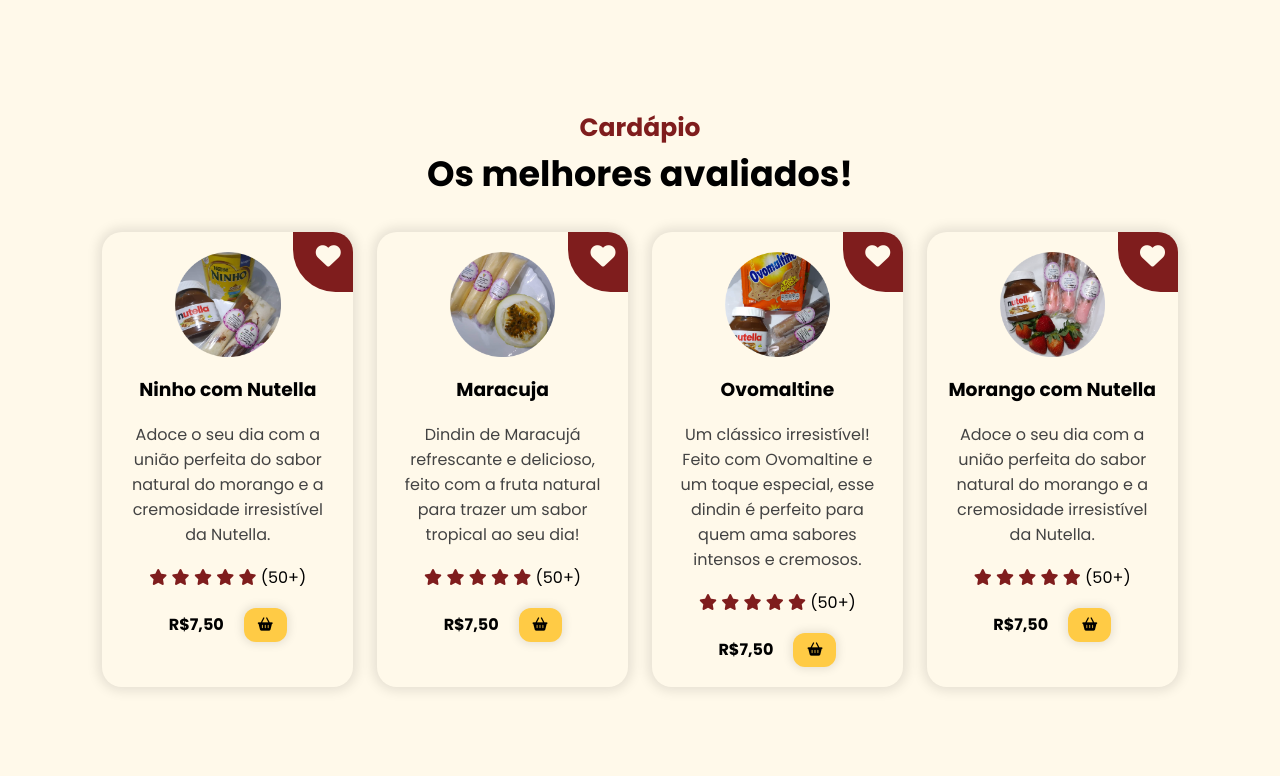
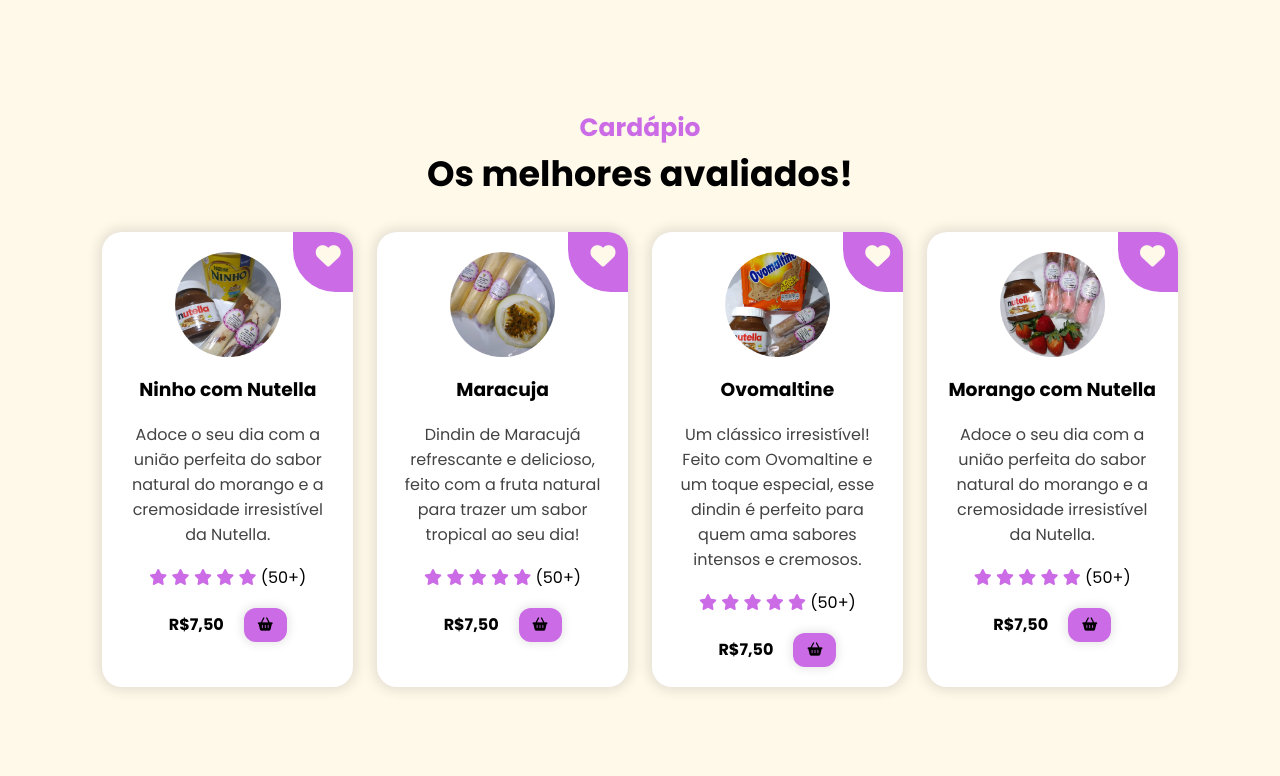
Before and after one commit to ItsMarcoFreitas/landingpagedindin, a plain HTML site: page index.html in a window 1280 px wide. Shown: the part 924-1700 px from the top of the page. Drawn offline with nearby package versions, Linux system fonts and the light colour scheme.

Commit message:
mudando o styles

```diff
--- a/src/styles/styles.css
+++ b/src/styles/styles.css
@@ -7,20 +7,11 @@
 
 :root {
   --color-primary-1: #fff9ea;
-<<<<<<< HEAD
   --color-primary-2: #cb6ce6;
   --color-primary-3: #cb6ce6;
   --color-primary-4: #cb6ce6;
   --color-primary-5: #cb6ce6;
   --color-primary-6: #cb6ce6;
-=======
-  --color-primary-2: #7F1D1D;
-  --color-primary-3: #7F1D1D;
-  --color-primary-4: #7F1D1D;
-  --color-primary-5: #ffcb45;
-  --color-primary-6: #7F1D1D;
->>>>>>> bdf49766bc5f8129b52983088fdc5bd125057dc3
-
   --color-neutral-0: #fff;
   --color-neutral-1: #1d1d1d;
 }
```
